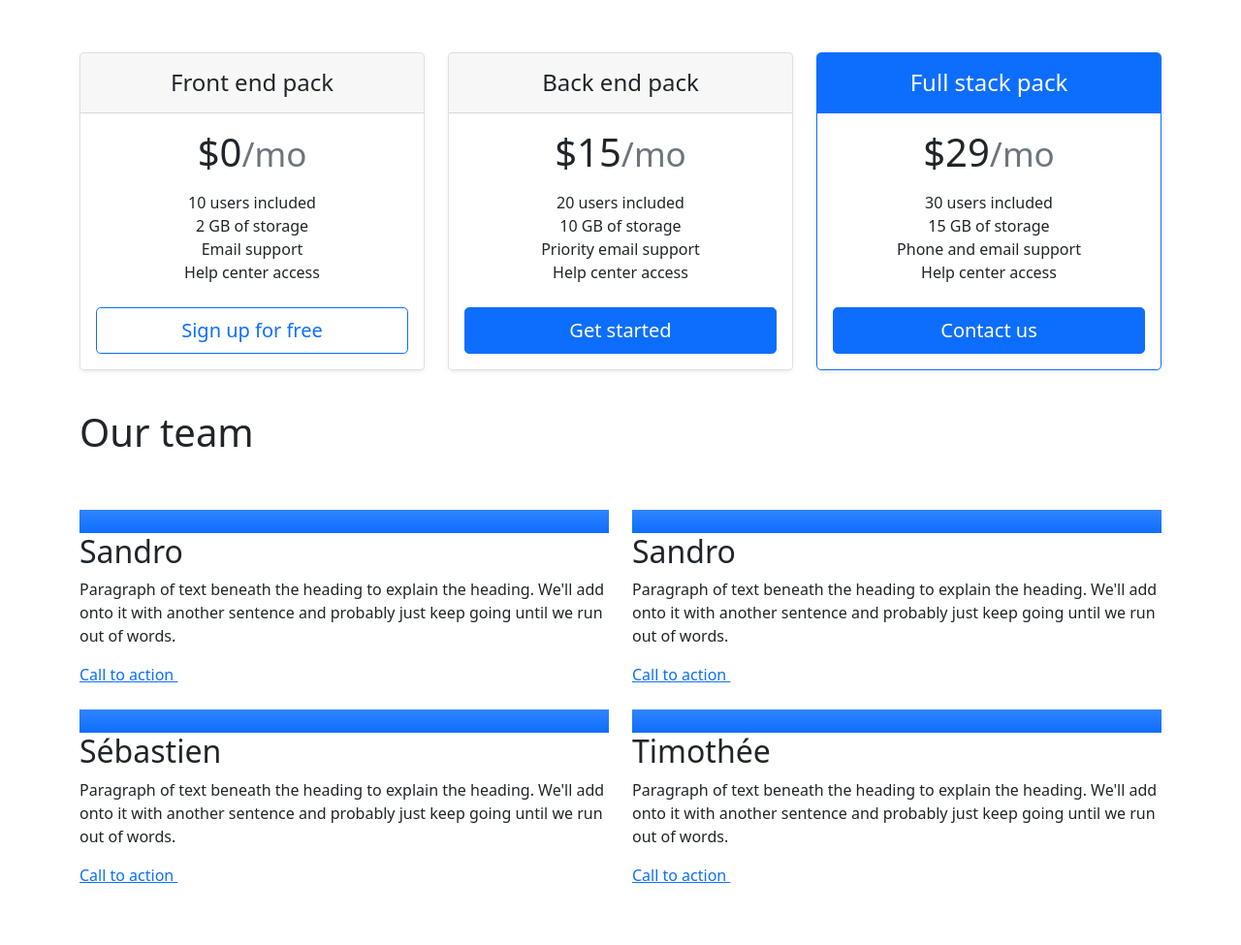
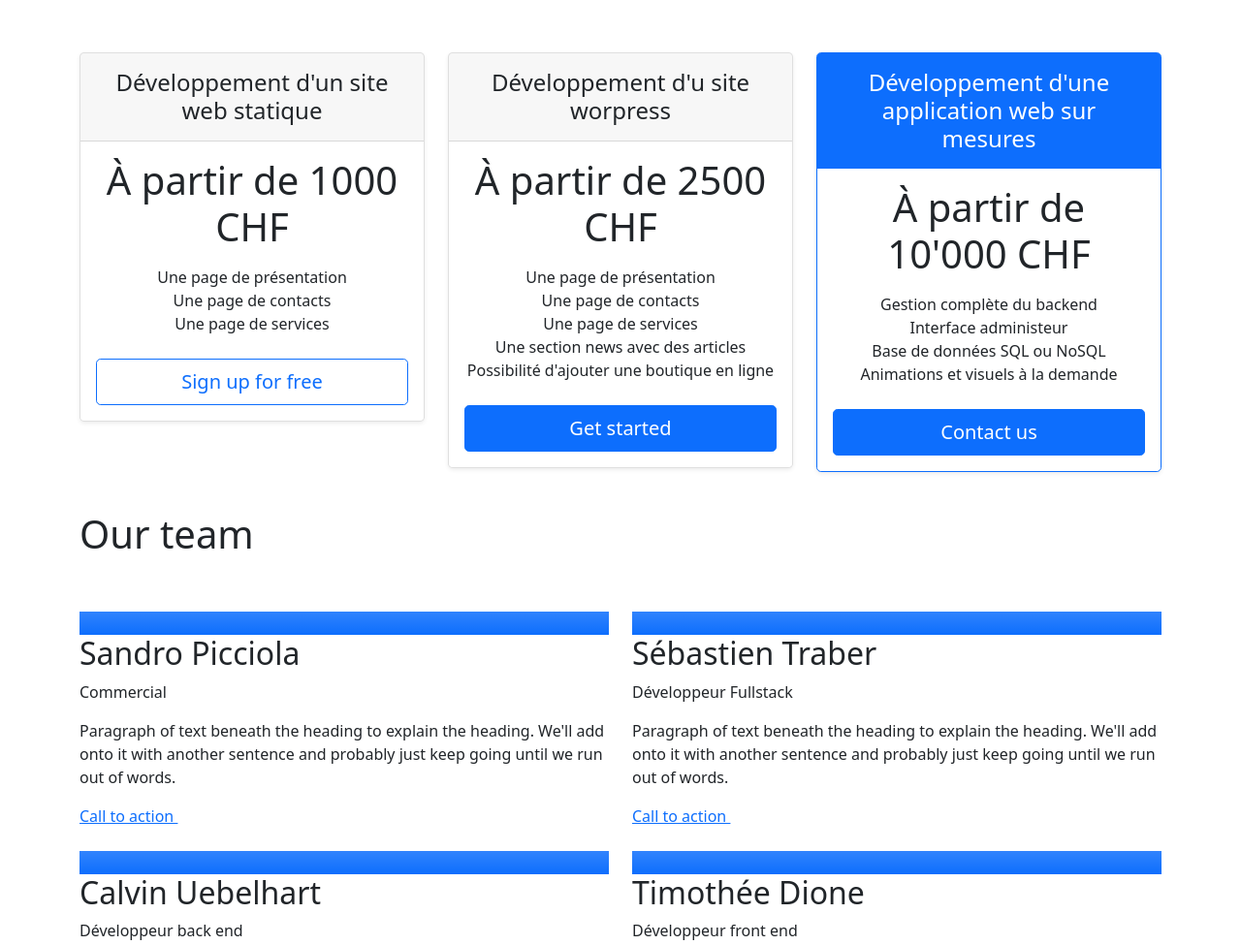
Before and after one commit to timo247/tech-startup-ontology, a plain HTML site: page index.html in a window 1280 px wide. Shown: the part 660-1635 px from the top of the page at 97% size. Drawn offline with nearby package versions, Linux system fonts and the light colour scheme.

Commit message:
services et personnes avec nom, prénom et poste occupé ok

```diff
--- a/index.html
+++ b/index.html
@@ -74,16 +74,15 @@
             <div class="col">
                 <div class="card mb-4 rounded-3 shadow-sm">
                     <div class="card-header py-3">
-                        <h4 class="my-0 fw-normal">Front end pack</h4>
+                        <h4 class="my-0 fw-normal">Développement d'un site web statique</h4>
                     </div>
                     <div class="card-body">
-                        <h1 class="card-title pricing-card-title">$0<small class="text-muted fw-light">/mo</small>
+                        <h1 class="card-title pricing-card-title">À partir de 1000 CHF
                         </h1>
                         <ul class="list-unstyled mt-3 mb-4">
-                            <li>10 users included</li>
-                            <li>2 GB of storage</li>
-                            <li>Email support</li>
-                            <li>Help center access</li>
+                            <li>Une page de présentation</li>
+                            <li>Une page de contacts</li>
+                            <li>Une page de services</li>
                         </ul>
                         <button type="button" class="w-100 btn btn-lg btn-outline-primary">Sign up for free</button>
                     </div>
@@ -92,16 +91,17 @@
             <div class="col">
                 <div class="card mb-4 rounded-3 shadow-sm">
                     <div class="card-header py-3">
-                        <h4 class="my-0 fw-normal">Back end pack</h4>
+                        <h4 class="my-0 fw-normal">Développement d'u site worpress</h4>
                     </div>
                     <div class="card-body">
-                        <h1 class="card-title pricing-card-title">$15<small class="text-muted fw-light">/mo</small>
+                        <h1 class="card-title pricing-card-title">À partir de 2500 CHF
                         </h1>
                         <ul class="list-unstyled mt-3 mb-4">
-                            <li>20 users included</li>
-                            <li>10 GB of storage</li>
-                            <li>Priority email support</li>
-                            <li>Help center access</li>
+                            <li>Une page de présentation</li>
+                            <li>Une page de contacts</li>
+                            <li>Une page de services</li>
+                            <li>Une section news avec des articles</li>
+                            <li>Possibilité d'ajouter une boutique en ligne</li>
                         </ul>
                         <button type="button" class="w-100 btn btn-lg btn-primary">Get started</button>
                     </div>
@@ -110,16 +110,16 @@
             <div class="col">
                 <div class="card mb-4 rounded-3 shadow-sm border-primary">
                     <div class="card-header py-3 text-white bg-primary border-primary">
-                        <h4 class="my-0 fw-normal">Full stack pack</h4>
+                        <h4 class="my-0 fw-normal">Développement d'une application web sur mesures</h4>
                     </div>
                     <div class="card-body">
-                        <h1 class="card-title pricing-card-title">$29<small class="text-muted fw-light">/mo</small>
+                        <h1 class="card-title pricing-card-title">À partir de 10'000 CHF
                         </h1>
                         <ul class="list-unstyled mt-3 mb-4">
-                            <li>30 users included</li>
-                            <li>15 GB of storage</li>
-                            <li>Phone and email support</li>
-                            <li>Help center access</li>
+                            <li>Gestion complète du backend</li>
+                            <li>Interface administeur</li>
+                            <li>Base de données SQL ou NoSQL</li>
+                            <li>Animations et visuels à la demande</li>
                         </ul>
                         <button type="button" class="w-100 btn btn-lg btn-primary">Contact us</button>
                     </div>
@@ -138,7 +138,8 @@
                         <use xlink:href="#collection"></use>
                     </svg>
                 </div>
-                <h2>Sandro</h2>
+                <h2>Sandro Picciola</h2>
+                <p>Commercial</p>
                 <p>Paragraph of text beneath the heading to explain the heading. We'll add onto it with another
                     sentence and probably just keep going until we run out of words.</p>
                 <a href="#" class="icon-link">
@@ -154,7 +155,8 @@
                         <use xlink:href="#collection"></use>
                     </svg>
                 </div>
-                <h2>Sandro</h2>
+                <h2>Sébastien Traber</h2>
+                <p>Développeur Fullstack</p>
                 <p>Paragraph of text beneath the heading to explain the heading. We'll add onto it with another
                     sentence and probably just keep going until we run out of words.</p>
                 <a href="#" class="icon-link">
@@ -170,7 +172,8 @@
                         <use xlink:href="#people-circle"></use>
                     </svg>
                 </div>
-                <h2>Sébastien</h2>
+                <h2>Calvin Uebelhart</h2>
+                <p>Développeur back end</p>
                 <p>Paragraph of text beneath the heading to explain the heading. We'll add onto it with another
                     sentence and probably just keep going until we run out of words.</p>
                 <a href="#" class="icon-link">
@@ -186,7 +189,8 @@
                         <use xlink:href="#toggles2"></use>
                     </svg>
                 </div>
-                <h2>Timothée</h2>
+                <h2>Timothée Dione</h2>
+                <p>Développeur front end</p>
                 <p>Paragraph of text beneath the heading to explain the heading. We'll add onto it with another
                     sentence and probably just keep going until we run out of words.</p>
                 <a href="#" class="icon-link">
```
